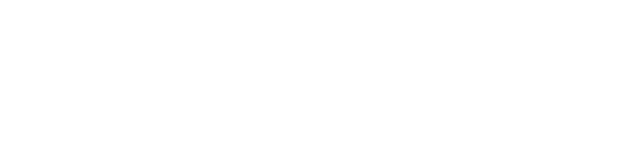
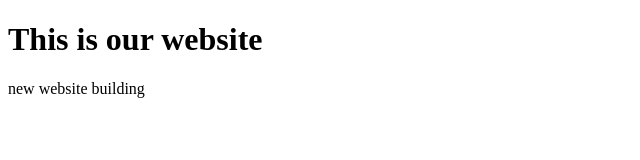
Before and after one commit to abiya-primency/test-repo, a plain HTML site: page index.html in a window 1280 px wide. Shown: the whole page, without its empty margins (0-640 px from the left). Drawn offline with Linux system fonts and the light colour scheme.

Commit message:
added content to index.html

```diff
--- a/index.html
+++ b/index.html
@@ -7,6 +7,7 @@
     <title>Document</title>
 </head>
 <body>
-
+    <h1>This is our website</h1>
+    <p>new website building</p>
 </body>
 </html>
```
